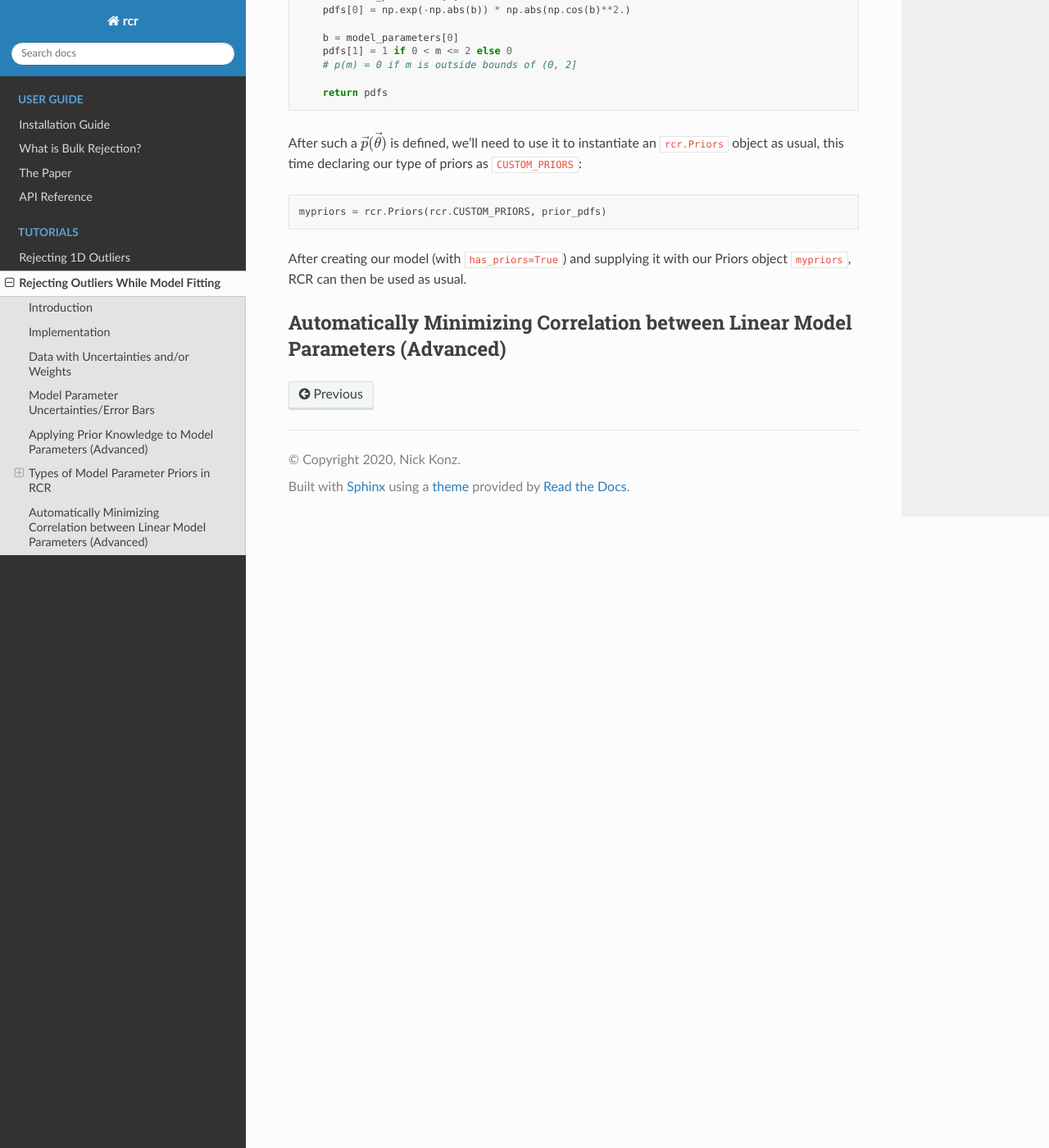
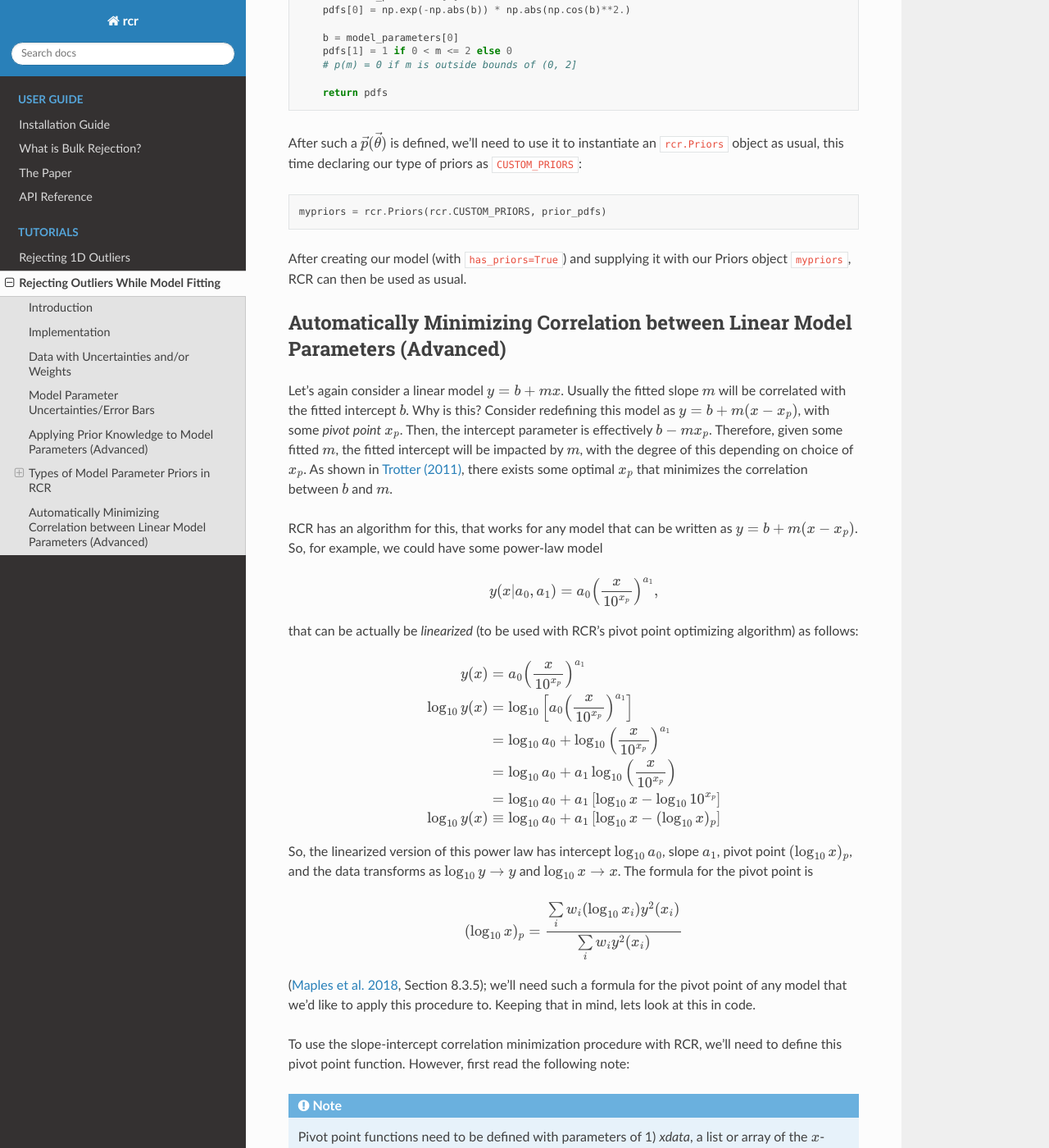
Before and after one commit to nickk124/robust-outlier-rejection, a Sphinx documentation site: the page built from docs/source/tutorials/functional.rst, in a window 1280 px wide and 1400 px high, scrolled down 13078 px. Shown: the whole window at 82% size. Built offline with Sphinx 7.4.7 and the Read the Docs theme 2.0.0, drawn with Linux system fonts in a browser that asks for light colours; pages that are not in the unit, such as notebooks, are missing from menus; some of the changed text lies outside the part shown.

Commit message:
Pivot point algorithm documentation finished

```diff
--- a/docs/source/examples/functional/functional.py
+++ b/docs/source/examples/functional/functional.py
@@ -76,7 +76,7 @@ box = ax.get_position()
 ax.set_position([box.x0, box.y0, box.width * 0.65, box.height])
 ax.legend(loc='center left', bbox_to_anchor=(1, 0.5))
 
-plt.show()
+# plt.show()
 
 # initialize model and guess for model parameters
 
@@ -150,7 +150,7 @@ ax.legend(loc='center left', bbox_to_anchor=(1, 0.5))
 
 print("Least-squares fit results:", intercept_lsq, slope_lsq)
 
-plt.show()
+# plt.show()
 
 # model param error bars
 
@@ -220,30 +220,45 @@ box = ax.get_position()
 ax.set_position([box.x0, box.y0, box.width * 0.65, box.height])
 ax.legend(loc='center left', bbox_to_anchor=(1, 0.5))
 
-plt.show()
+# plt.show()
 
 
 
 # priors
 
-# Gaussian
-gaussianParams =    [[float('nan'), float('nan')], [1.0, 2.0] ]
-mypriors = rcr.Priors(rcr.MIXED_PRIORS, gaussianParams, boundedParams)
+# # Gaussian
+# gaussianParams =    [[float('nan'), float('nan')], [1.0, 2.0] ]
+# mypriors = rcr.Priors(rcr.MIXED_PRIORS, gaussianParams, boundedParams)
 
-model = rcr.FunctionalForm(linear,
-    x,
-    y,
-    [linear_partial1, linear_partial2],
-    guess,
-    tol=tolerance,
-    weights=w,
-    error_y=err_y,
-    has_priors=True,
-    pivot_function=get_pivot,
-    pivot_guess=pivot_guess
-)
+# model = rcr.FunctionalForm(linear,
+#     x,
+#     y,
+#     [linear_partial1, linear_partial2],
+#     guess,
+#     tol=tolerance,
+#     weights=w,
+#     error_y=err_y,
+#     has_priors=True
+# )
 
-model.priors = mypriors
+# model.priors = mypriors
 
-#Bounded/constrained
-boundedParams =     [[0.0, float('nan')], [float('nan'), float('nan')] ]
+# #Bounded/constrained
+# boundedParams =     [[0.0, float('nan')], [float('nan'), float('nan')] ]
+
+
+# pivots
+
+# define function that returns pivot point
+def get_pivot_powerlaw(xdata, weights, f, params):
+    topsum = np.sum(weights * np.log10(xdata) * np.power(f(xdata, params), 2.))
+    bottomsum = np.sum(weights * np.power(f(xdata, params), 2.))
+
+    return topsum / bottomsum
+
+
+weights = np.ones(len(xdata))
+
+xp = get_pivot_powerlaw(np.abs(xdata), weights, linear, guess)
+
+print(xp)
--- a/docs/source/tutorials/functional.rst
+++ b/docs/source/tutorials/functional.rst
@@ -665,3 +665,89 @@ our Priors object ``mypriors``, RCR can then be used as usual.
 
 Automatically Minimizing Correlation between Linear Model Parameters (Advanced)
 -------------------------------------------------------------------------------
+
+Let's again consider a linear model :math:`y = b + mx`. Usually
+the fitted slope :math:`m` will be correlated with the fitted intercept :math:`b`.
+Why is this? Consider redefining this model as :math:`y = b + m(x-x_p)`, with some
+*pivot point* :math:`x_p`. Then, the intercept parameter is effectively :math:`b-mx_p`.
+Therefore, given some fitted :math:`m`, the fitted intercept will be impacted by
+:math:`m`, with the degree of this depending on choice of :math:`x_p`.
+As shown in `Trotter (2011) <https://cdr.lib.unc.edu/concern/dissertations/1544bq461>`_,
+there exists some optimal :math:`x_p` that minimizes the correlation between :math:`b` and :math:`m`.
+
+RCR has an algorithm for this, that works for any model that can be written as :math:`y = b + m(x-x_p)`.
+So, for example, we could have some power-law model
+
+.. math::
+    y(x|a_0, a_1) = a_0\left(\frac{x}{10^{x_p}}\right)^{a_1},
+
+that can be actually be *linearized* (to be used with RCR's pivot point optimizing algorithm)
+as follows:
+
+.. math::
+    y(x) &= a_0\left(\frac{x}{10^{x_p}}\right)^{a_1}
+
+    \log_{10}y(x) &= \log_{10}\left[a_0\left(\frac{x}{10^{x_p}}\right)^{a_1}\right]
+
+    &= \log_{10}a_0 + \log_{10}\left(\frac{x}{10^{x_p}}\right)^{a_1}
+
+    &= \log_{10}a_0 + a_1\log_{10}\left(\frac{x}{10^{x_p}}\right)
+
+    &= \log_{10}a_0 + a_1\left[\log_{10}x - \log_{10}10^{x_p}\right]
+
+    \log_{10}y(x) &\equiv \log_{10}a_0 + a_1\left[\log_{10}x - (\log_{10}x)_p\right]
+
+So, the linearized version of this power law has intercept :math:`\log_{10}a_0`, slope :math:`a_1`,
+pivot point :math:`(\log_{10}x)_p`, and the data transforms as :math:`\log_{10}y \rightarrow y` and :math:`\log_{10}x \rightarrow x`.
+The formula for the pivot point is
+
+.. math::
+    (\log_{10}x)_p = \frac{\sum\limits_iw_i(\log_{10} x_i)y^2(x_i)}{\sum\limits_i w_iy^2(x_i)}
+
+(`Maples et al. 2018 <https://arxiv.org/abs/1807.05276>`_, Section 8.3.5); we'll need such a formula
+for the pivot point of any model that we'd like to apply this procedure to. Keeping that in mind,
+lets look at this in code.
+
+To use the slope-intercept correlation minimization procedure with RCR, we'll need to define
+this pivot point function. However, first read the following note:
+
+.. note::
+    Pivot point functions need to be defined with parameters of 1) `xdata`,
+    a list or array of the :math:`x`-data in the dataset, 2) `weights`, a list/array
+    of the weights of the dataset, 3) :math:`f`, the model function, and 4) :math:`params`,
+    a list/array of model parameters. (To be made easier in a future patch)
+
+Keeping this in mind, let's define our pivot point function for this power law model:
+
+.. code-block:: python
+
+    def get_pivot_powerlaw(xdata, weights, f, params):
+        topsum = np.sum(weights * np.log10(xdata) * np.power(f(xdata, params), 2.))
+        bottomsum = np.sum(weights * np.power(f(xdata, params), 2.))
+
+        return topsum / bottomsum
+
+Next, we can use this with RCR as normal, except now supplying additional arguments
+of ``pivot_function`` and ``pivot_guess`` to the model constructor ``rcr.FunctionalForm``,
+where ``pivot_function`` is the function that returns
+the pivot for model give ``xdata, weights, f, params``, and ``pivot_guess`` is a guess for the optimal
+pivot point (for the iterative optimization algorithm). For example, if our initial guess for the pivot point
+is some ``pivot_guess = 4.5``, we could initialize our model as:
+
+.. code-block:: python
+
+    model = rcr.FunctionalForm(model,
+        xdata,
+        ydata,
+        [model_partial1, model_partial2],
+        guess,
+        pivot_function=get_pivot_powerlaw,
+        pivot_guess=pivot_guess
+    )
+
+From here, we can perform RCR as normal, and access the optimal value for the pivot points found by RCR
+with ``model.result.pivot`` (or ``model.result.pivot_ND`` for the `n`-dimensional model case).
+
+Finally, note that the support for :math:`n`-dimensional models (i.e. :math:`n` independent variables)
+is still available when using this algorithm; in this case, your pivot point function
+should return a list/array of :math:`n` pivot points.
```
